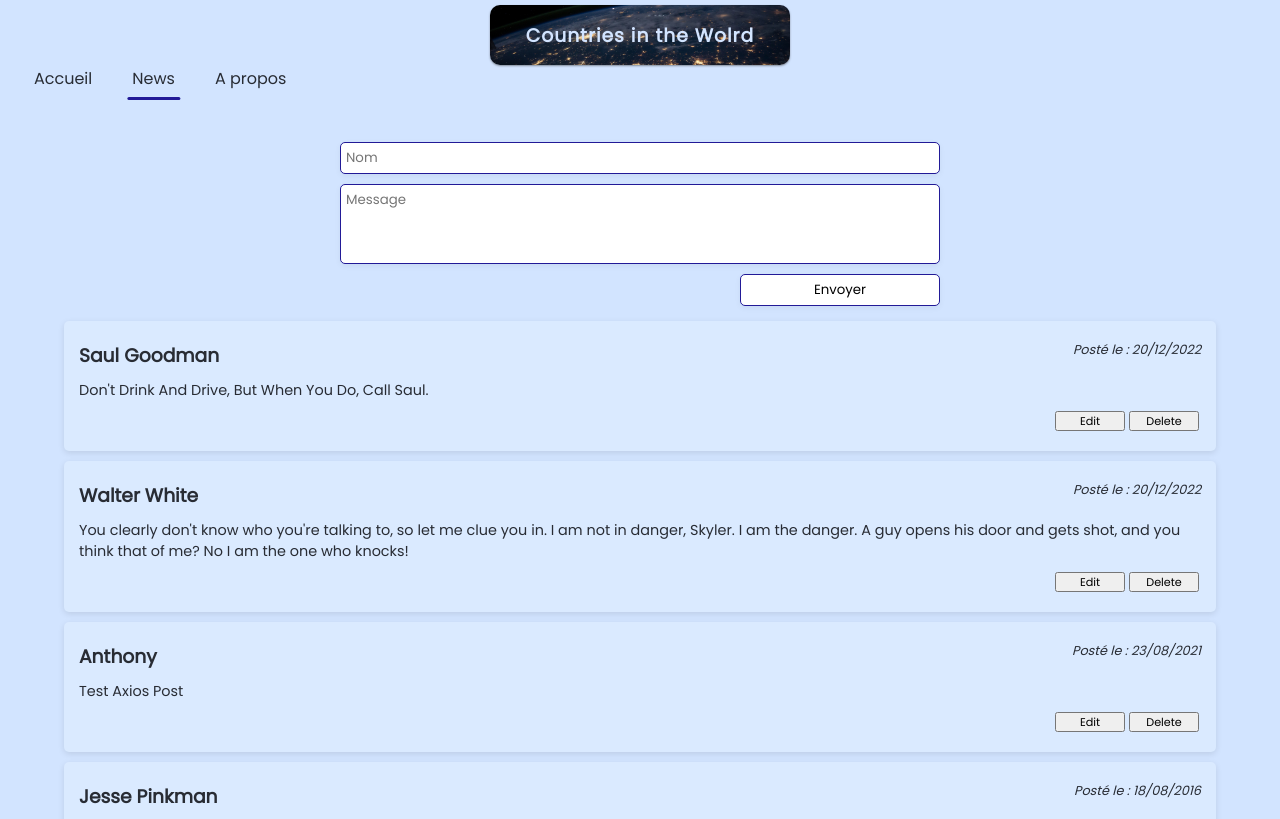
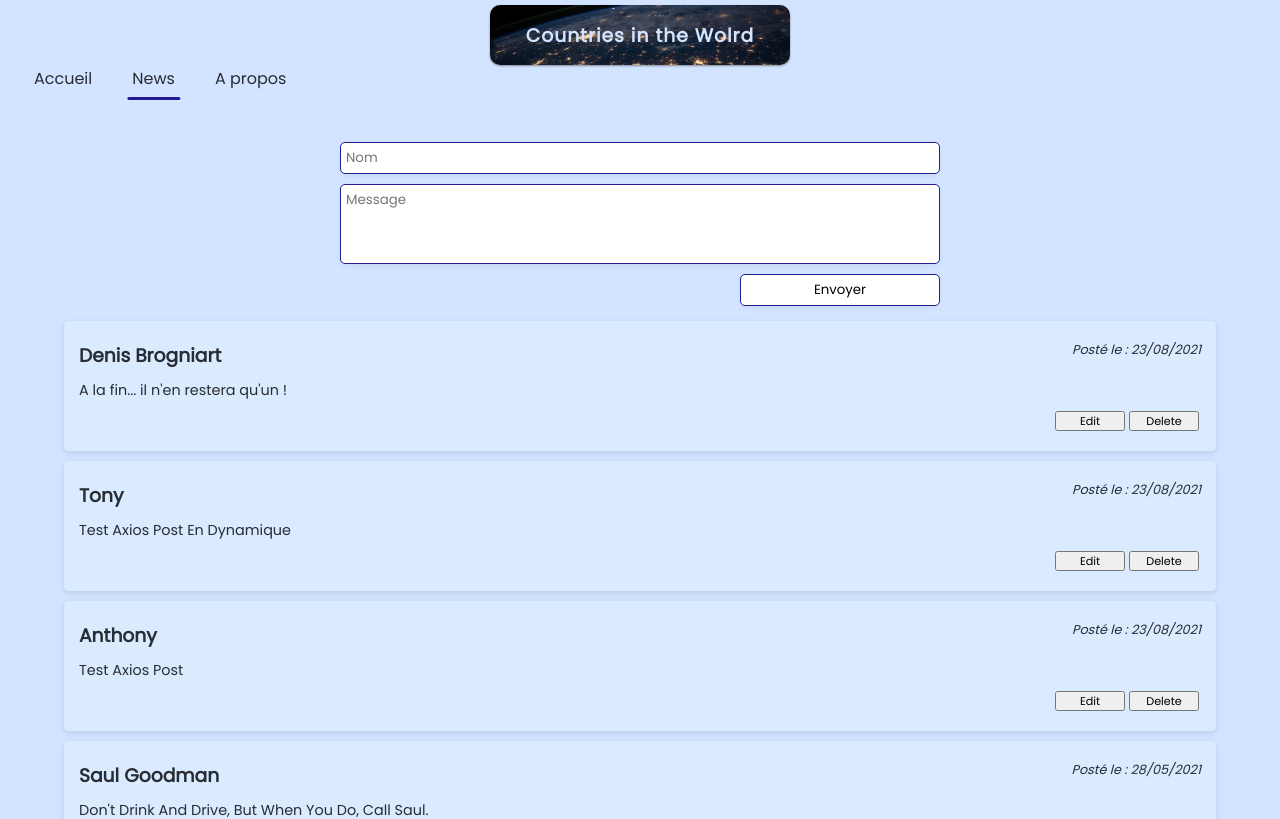
Before and after one commit to wahoostik/country-react, a React (Create React App) app: page /news in a window 1280 px wide. Shown: the top 819 px of the page. Built offline with nearby package versions, Linux system fonts and the light colour scheme; data requests are answered from the project's data file.

Commit message:
handleSubmit, input onChange value dynamic

```diff
--- a/src/assets/db.json
+++ b/src/assets/db.json
@@ -3,13 +3,13 @@
     {
       "author": "Walter White",
       "content": "You clearly don't know who you're talking to, so let me clue you in. I am not in danger, Skyler. I am the danger. A guy opens his door and gets shot, and you think that of me? No I am the one who knocks!",
-      "date": 1671530288602,
+      "date": 1622230288602,
       "id": 1
     },
     {
       "author": "Saul Goodman",
       "content": "Don't Drink And Drive, But When You Do, Call Saul.",
-      "date": 1671536029778,
+      "date": 1622236029778,
       "id": 2
     },
     {
@@ -41,6 +41,18 @@
       "content": "Test Axios Post",
       "date": 1629735804495,
       "id": 7
+    },
+    {
+      "author": "Tony",
+      "content": "Test Axios Post En Dynamique",
+      "date": 1629736292033,
+      "id": 8
+    },
+    {
+      "author": "Denis Brogniart",
+      "content": "A la fin... il n'en restera qu'un !",
+      "date": 1629736780468,
+      "id": 9
     }
   ]
 }
--- a/src/pages/News.js
+++ b/src/pages/News.js
@@ -6,6 +6,8 @@ import Article from '../components/Article';
 
 const News = () => {
     const [newsData, setNewsData] = useState([]);
+    const [author, setAuthor] = useState('');
+    const [content, setContent] = useState('');
 
     const baseUrl = 'http://localhost:3004/articles';
 
@@ -23,11 +25,14 @@ const News = () => {
         console.log('submit');
         try {
             const send = await axios.post(baseUrl, {
-                author: 'Anthony',
-                content: 'Test Axios Post',
+                author: author,
+                content: content,
                 date: Date.now(),
             });
             console.log(send);
+            setAuthor('');
+            setContent('');
+            getData();
         } catch (error) {
             console.trace(error);
         }
@@ -41,10 +46,22 @@ const News = () => {
         <div className='news-container'>
             <Navigation />
             <Logo />
-            <form onSubmit={(event) => handleSubmit(event)}>
-                <input type="text" placeholder="Nom" />
-                <textarea placeholder="Message"></textarea>
-                <input type="submit" value="Envoyer" />
+            <form
+                onSubmit={(event) => handleSubmit(event)}>
+                <input
+                    onChange={(event) => setAuthor(event.target.value)}
+                    type="text"
+                    placeholder="Nom"
+                    value={author}
+                />
+                <textarea
+                    onChange={(event) => setContent(event.target.value)}
+                    placeholder="Message"
+                    value={content}
+                ></textarea>
+                <input
+                    type="submit"
+                    value="Envoyer" />
             </form>
             <ul>{newsData
                 // pour trier les messages du plus récent au plus ancien
```
